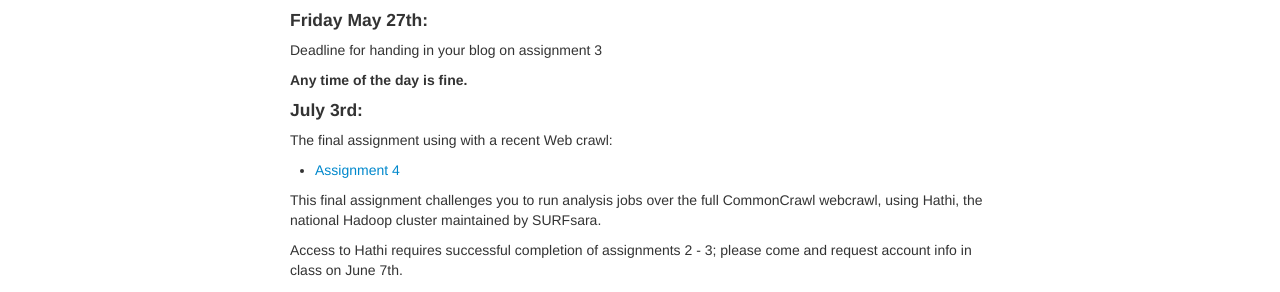
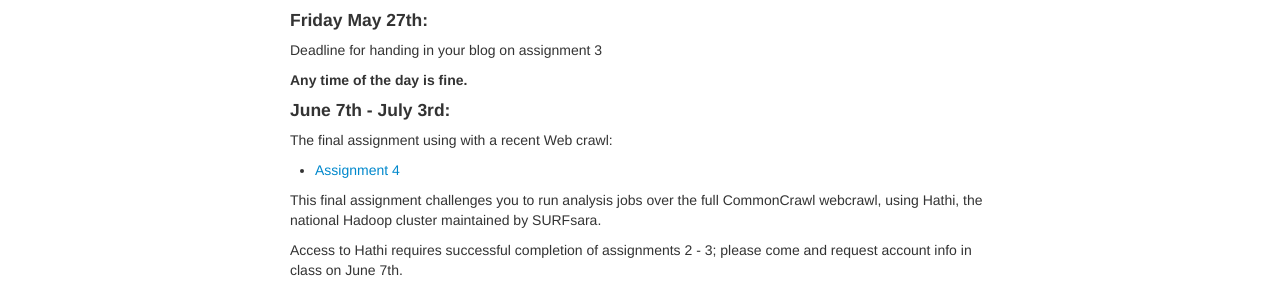
Before and after one commit to Thelukepet/course, a Jekyll site: the page built from index.md, in a window 1280 px wide. Shown: the part 1574-1866 px from the top of the page. Built offline with Jekyll 4.4.1, drawn with Linux system fonts in a browser that asks for light colours.

Commit message:
Update schedule

```diff
--- a/index.md
+++ b/index.md
@@ -94,7 +94,7 @@ Deadline for handing in your blog on assignment 3
 
 **Any time of the day is fine.**
 
-#### July 3rd:
+#### June 7th - July 3rd:
 
 The final assignment using with a recent Web crawl:
 
```
